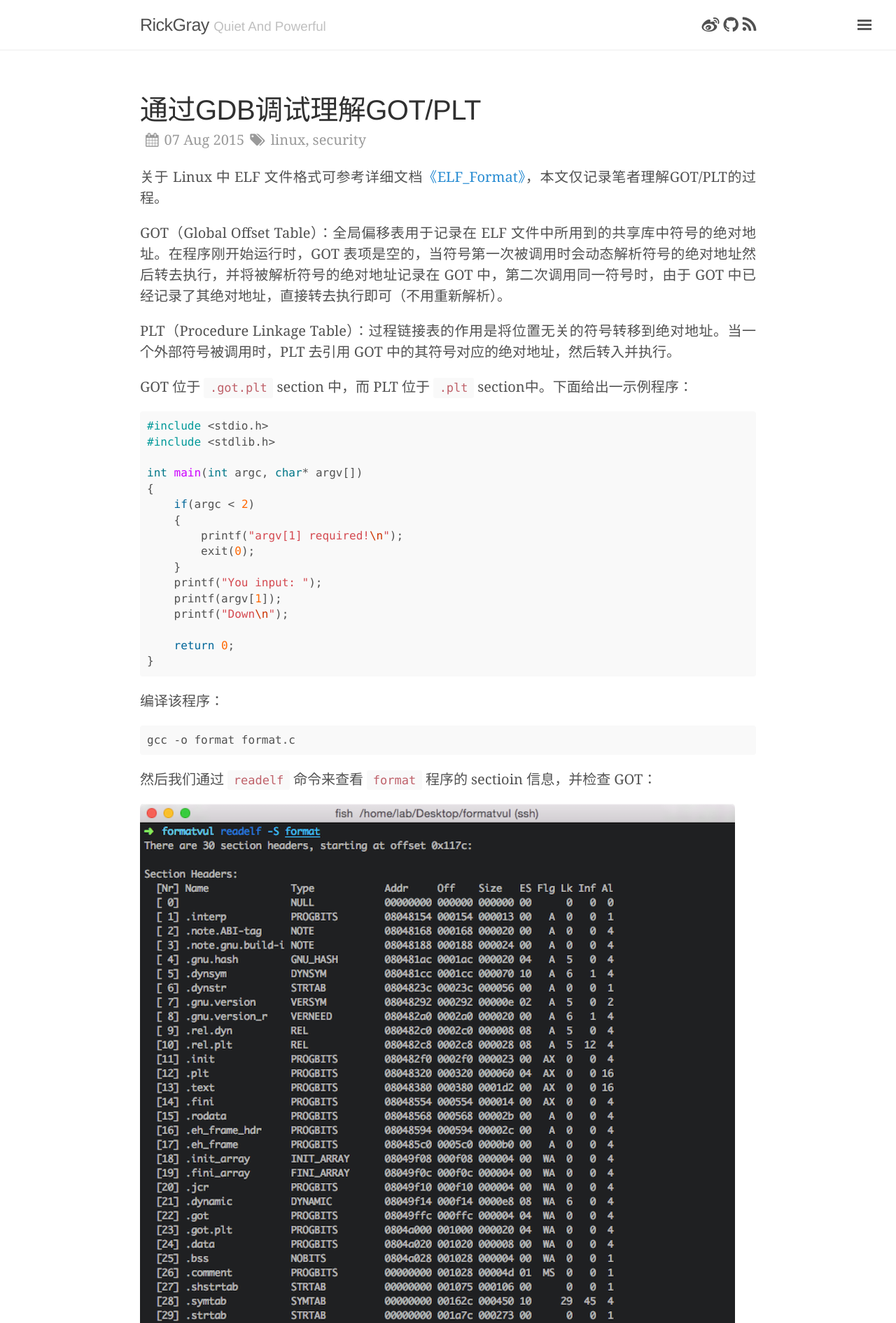
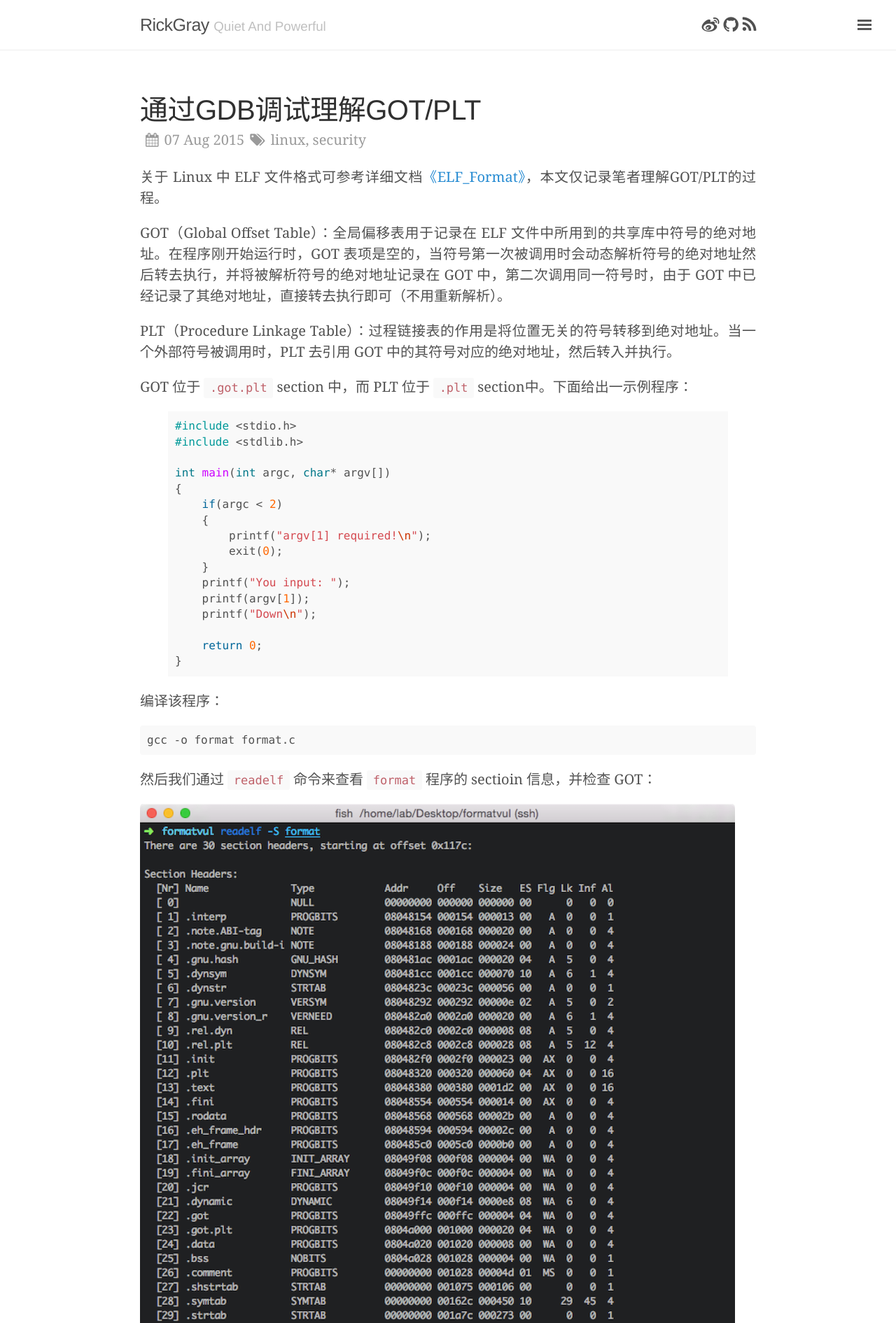
Before and after one commit to huntpig/rickgray.github.io, a Jekyll site: the page built from _posts/2015-08-07-use-gdb-to-study-got-and-plt.md, in a window 1280 px wide. Shown: the top 1891 px of the page at 70% size. Built offline with Jekyll 4.4.1, drawn with Linux system fonts in a browser that asks for light colours; nearby versions of some CDN libraries; comment, search, counter and statistics services are not loaded.

Commit message:
Fix Code Highlight Format

````diff
--- a/_posts/2015-08-07-use-gdb-to-study-got-and-plt.md
+++ b/_posts/2015-08-07-use-gdb-to-study-got-and-plt.md
@@ -13,7 +13,7 @@
 
 GOT 位于 `.got.plt` section 中，而 PLT 位于 `.plt` section中。下面给出一示例程序：
 
-```c
+{% highlight c %}
 #include <stdio.h>
 #include <stdlib.h>
 
@@ -30,7 +30,7 @@
 
     return 0;
 }
-```
+{% endhighlight %}
 
 编译该程序：
 
````
